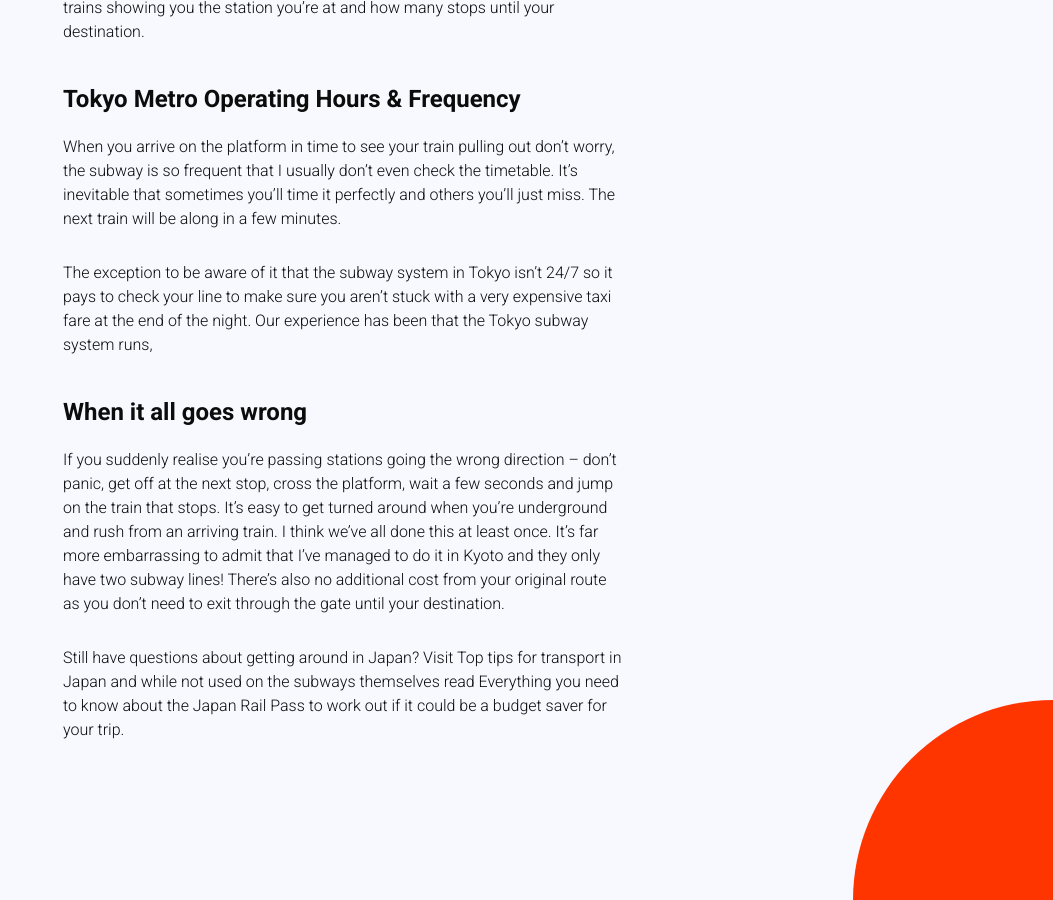
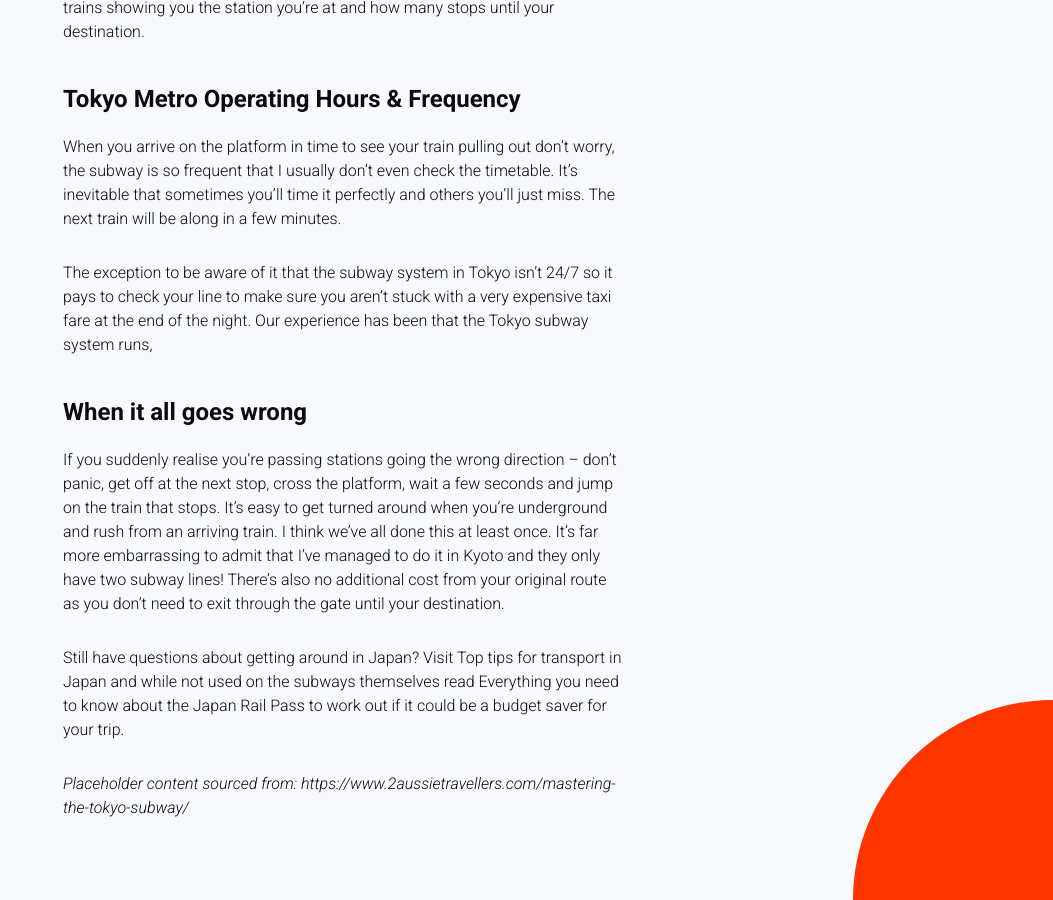
Before and after one commit to murphytrueman/night-in-japan, a Jekyll site: the page built from _posts/2021-01-14-tokyo-train-tips.markdown, in a window 1280 px wide and 900 px high, scrolled down 1578 px. Shown: the whole window, without its empty margins (227-1280 px from the left). Built offline with Jekyll 4.4.1, drawn with Linux system fonts in a browser that asks for light colours.

Commit message:
Updated Tokyo Train Tips

```diff
--- a/_posts/2021-01-14-tokyo-train-tips.markdown
+++ b/_posts/2021-01-14-tokyo-train-tips.markdown
@@ -34,3 +34,5 @@
 If you suddenly realise you’re passing stations going the wrong direction – don’t panic, get off at the next stop, cross the platform, wait a few seconds and jump on the train that stops.  It’s easy to get turned around when you’re underground and rush from an arriving train.  I think we’ve all done this at least once.  It’s far more embarrassing to admit that I’ve managed to do it in Kyoto and they only have two subway lines!  There’s also no additional cost from your original route as you don’t need to exit through the gate until your destination.
 
 Still have questions about getting around in Japan? [Visit Top tips for transport in Japan](https://www.2aussietravellers.com/top-tips-for-transport-in-japan/) and while not used on the subways themselves read [Everything you need to know about the Japan Rail Pass](https://www.2aussietravellers.com/japan-rail-pass/) to work out if it could be a budget saver for your trip.
+
+*Placeholder content sourced from: [https://www.2aussietravellers.com/mastering-the-tokyo-subway/](https://www.2aussietravellers.com/mastering-the-tokyo-subway/)*
```
